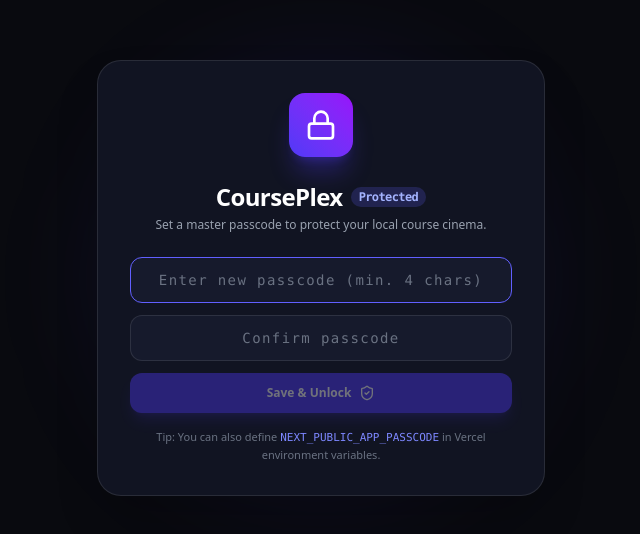
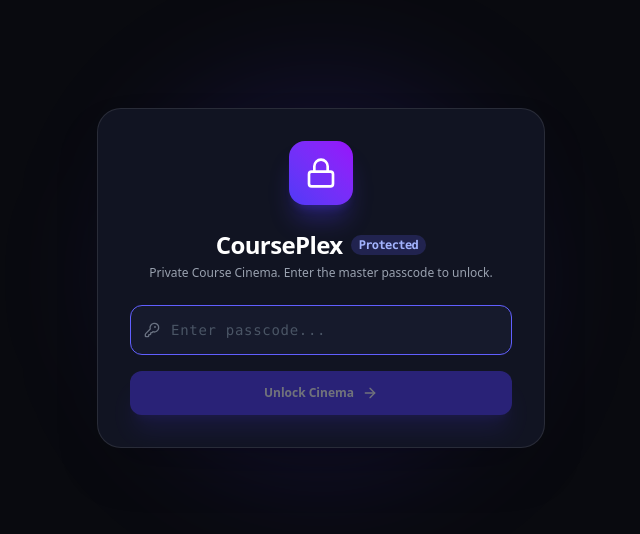
Before and after one commit to Dudeque/courseplex, a Next.js app: page / in a window 1280 px wide. Shown: the part 122-656 px from the top of the page, without its empty margins (319-959 px from the left). Built offline with nearby package versions, Linux system fonts and the light colour scheme.

Commit message:
fix(security): enforce pre-hashed master passcode and remove client setup bypass

```diff
--- a/src/components/PasscodeLock.tsx
+++ b/src/components/PasscodeLock.tsx
@@ -2,13 +2,11 @@
 
 import React, { useState, useRef, useSyncExternalStore } from 'react';
 import {
-  isPasscodeConfigured,
   isDeviceAuthenticated,
   verifyPasscode,
-  setInitialPasscode,
   authenticateDevice,
 } from '@/lib/security';
-import { Lock, ShieldCheck, ArrowRight, AlertCircle } from 'lucide-react';
+import { Lock, ArrowRight, AlertCircle, KeyRound } from 'lucide-react';
 
 interface PasscodeLockProps {
   children: React.ReactNode;
@@ -25,23 +23,16 @@ function subscribeAuth(callback: () => void) {
 }
 
 export function PasscodeLock({ children }: PasscodeLockProps) {
-  const isConfigured = useSyncExternalStore(
-    subscribeAuth,
-    () => isPasscodeConfigured(),
-    () => true
-  );
-
   const isAuthenticated = useSyncExternalStore(
     subscribeAuth,
     () => isDeviceAuthenticated(),
     () => true
   );
 
-  // Form states
   const [passcode, setPasscode] = useState('');
-  const [confirmPasscode, setConfirmPasscode] = useState('');
   const [error, setError] = useState<string | null>(null);
   const [isShaking, setIsShaking] = useState(false);
+  const [isSubmitting, setIsSubmitting] = useState(false);
 
   const inputRef = useRef<HTMLInputElement | null>(null);
 
@@ -52,50 +43,33 @@ export function PasscodeLock({ children }: PasscodeLockProps) {
 
   const handleUnlock = async (e: React.FormEvent) => {
     e.preventDefault();
-    if (!passcode) return;
+    if (!passcode || isSubmitting) return;
 
+    setIsSubmitting(true);
     setError(null);
+
     const valid = await verifyPasscode(passcode);
     if (valid) {
       authenticateDevice();
       window.dispatchEvent(new CustomEvent('courseplex-lock-app'));
       setPasscode('');
     } else {
-      setError('Incorrect passcode. Please try again.');
+      setError('Access denied. Incorrect passcode.');
       triggerShake();
       setPasscode('');
       inputRef.current?.focus();
     }
+    setIsSubmitting(false);
   };
 
-  const handleSetup = async (e: React.FormEvent) => {
-    e.preventDefault();
-    if (!passcode) return;
-
-    if (passcode.length < 4) {
-      setError('Passcode must be at least 4 characters.');
-      triggerShake();
-      return;
-    }
-
-    if (passcode !== confirmPasscode) {
-      setError('Passcodes do not match.');
-      triggerShake();
-      return;
-    }
-
-    await setInitialPasscode(passcode);
-    window.dispatchEvent(new CustomEvent('courseplex-lock-app'));
-  };
-
-  // Already authenticated: render app
-  if (isConfigured && isAuthenticated) {
+  // Already authenticated on this device
+  if (isAuthenticated) {
     return <>{children}</>;
   }
 
   return (
     <div className="fixed inset-0 z-50 bg-[#090a0f] flex flex-col items-center justify-center p-4 antialiased">
-      {/* Background Ambient Glow */}
+      {/* Ambient Cinema Lighting */}
       <div className="absolute w-96 h-96 bg-indigo-600/15 rounded-full blur-3xl pointer-events-none" />
 
       <div
@@ -103,7 +77,7 @@ export function PasscodeLock({ children }: PasscodeLockProps) {
           isShaking ? 'animate-shake' : ''
         }`}
       >
-        {/* Brand Icon */}
+        {/* Lock Icon */}
         <div className="w-16 h-16 rounded-2xl bg-gradient-to-tr from-indigo-600 to-purple-600 flex items-center justify-center shadow-xl shadow-indigo-600/30 mb-6">
           <Lock className="w-8 h-8 text-white" />
         </div>
@@ -116,9 +90,7 @@ export function PasscodeLock({ children }: PasscodeLockProps) {
             </span>
           </h1>
           <p className="text-xs text-gray-400">
-            {!isConfigured
-              ? 'Set a master passcode to protect your local course cinema.'
-              : 'Enter your passcode to unlock CoursePlex on this device.'}
+            Private Course Cinema. Enter the master passcode to unlock.
           </p>
         </div>
 
@@ -129,58 +101,29 @@ export function PasscodeLock({ children }: PasscodeLockProps) {
           </div>
         )}
 
-        {/* Setup Mode vs Unlock Mode */}
-        {!isConfigured ? (
-          <form onSubmit={handleSetup} className="w-full space-y-3">
+        <form onSubmit={handleUnlock} className="w-full space-y-4">
+          <div className="relative">
+            <KeyRound className="w-4 h-4 absolute left-3.5 top-1/2 -translate-y-1/2 text-gray-500" />
             <input
               ref={inputRef}
               type="password"
-              placeholder="Enter new passcode (min. 4 chars)"
+              placeholder="Enter passcode..."
               value={passcode}
               onChange={(e) => setPasscode(e.target.value)}
-              className="w-full bg-[#161a2c] border border-white/10 rounded-xl px-4 py-3 text-sm text-white placeholder-gray-500 focus:outline-none focus:border-indigo-500 text-center tracking-widest font-mono"
+              className="w-full bg-[#161a2c] border border-white/10 rounded-xl pl-10 pr-4 py-3.5 text-sm text-white placeholder-gray-600 focus:outline-none focus:border-indigo-500 tracking-wider font-mono"
               autoFocus
             />
-            <input
-              type="password"
-              placeholder="Confirm passcode"
-              value={confirmPasscode}
-              onChange={(e) => setConfirmPasscode(e.target.value)}
-              className="w-full bg-[#161a2c] border border-white/10 rounded-xl px-4 py-3 text-sm text-white placeholder-gray-500 focus:outline-none focus:border-indigo-500 text-center tracking-widest font-mono"
-            />
+          </div>
+
           <button
             type="submit"
-              disabled={!passcode || !confirmPasscode}
-              className="w-full py-3 rounded-xl bg-indigo-600 hover:bg-indigo-500 disabled:opacity-40 text-white font-bold text-xs shadow-lg shadow-indigo-600/30 transition-all flex items-center justify-center gap-2"
+            disabled={!passcode || isSubmitting}
+            className="w-full py-3.5 rounded-xl bg-indigo-600 hover:bg-indigo-500 disabled:opacity-40 text-white font-bold text-xs shadow-xl shadow-indigo-600/30 transition-all flex items-center justify-center gap-2 cursor-pointer"
           >
-              <span>Save &amp; Unlock</span>
-              <ShieldCheck className="w-4 h-4" />
-            </button>
-            <p className="text-[11px] text-gray-500 pt-1">
-              Tip: You can also define <code className="text-indigo-400">NEXT_PUBLIC_APP_PASSCODE</code> in Vercel environment variables.
-            </p>
-          </form>
-        ) : (
-          <form onSubmit={handleUnlock} className="w-full space-y-4">
-            <input
-              ref={inputRef}
-              type="password"
-              placeholder="••••••••"
-              value={passcode}
-              onChange={(e) => setPasscode(e.target.value)}
-              className="w-full bg-[#161a2c] border border-white/10 rounded-xl px-4 py-3.5 text-base text-white placeholder-gray-600 focus:outline-none focus:border-indigo-500 text-center tracking-widest font-mono"
-              autoFocus
-            />
-            <button
-              type="submit"
-              disabled={!passcode}
-              className="w-full py-3.5 rounded-xl bg-indigo-600 hover:bg-indigo-500 disabled:opacity-40 text-white font-bold text-xs shadow-xl shadow-indigo-600/30 transition-all flex items-center justify-center gap-2"
-            >
-              <span>Unlock Cinema</span>
+            <span>{isSubmitting ? 'Verifying...' : 'Unlock Cinema'}</span>
             <ArrowRight className="w-4 h-4" />
           </button>
         </form>
-        )}
       </div>
     </div>
   );
--- a/src/lib/security.ts
+++ b/src/lib/security.ts
@@ -1,5 +1,7 @@
-const PASSCODE_HASH_KEY = 'courseplex_passcode_hash';
 const AUTH_TOKEN_KEY = 'courseplex_auth_session';
+
+// Pre-computed SHA-256 hash of master passcode 'fpa2bvwa'
+const DEFAULT_PASSCODE_HASH = '8be1a77a3547ac80acbe6795436292a4e492d765e8eb4a729e1f073b2575c5c6';
 
 export async function hashString(input: string): Promise<string> {
   const encoder = new TextEncoder();
@@ -13,31 +15,14 @@ export function getEnvPasscode(): string | null {
   return process.env.NEXT_PUBLIC_APP_PASSCODE || null;
 }
 
-export function isPasscodeConfigured(): boolean {
-  if (typeof window === 'undefined') return true;
-  if (getEnvPasscode()) return true;
-  return !!localStorage.getItem(PASSCODE_HASH_KEY);
-}
-
-export async function setInitialPasscode(passcode: string): Promise<void> {
-  if (typeof window === 'undefined') return;
-  const hash = await hashString(passcode);
-  localStorage.setItem(PASSCODE_HASH_KEY, hash);
-  authenticateDevice();
-}
-
 export async function verifyPasscode(passcode: string): Promise<boolean> {
   const envPass = getEnvPasscode();
   if (envPass) {
     return passcode === envPass;
   }
 
-  if (typeof window === 'undefined') return false;
-  const storedHash = localStorage.getItem(PASSCODE_HASH_KEY);
-  if (!storedHash) return false;
-
   const inputHash = await hashString(passcode);
-  return inputHash === storedHash;
+  return inputHash === DEFAULT_PASSCODE_HASH;
 }
 
 export function isDeviceAuthenticated(): boolean {
@@ -54,9 +39,3 @@ export function lockDevice(): void {
   if (typeof window === 'undefined') return;
   localStorage.removeItem(AUTH_TOKEN_KEY);
 }
-
-export function resetPasscode(): void {
-  if (typeof window === 'undefined') return;
-  localStorage.removeItem(PASSCODE_HASH_KEY);
-  localStorage.removeItem(AUTH_TOKEN_KEY);
-}
```
Lines whose indentation alone changed are shown as unchanged.
